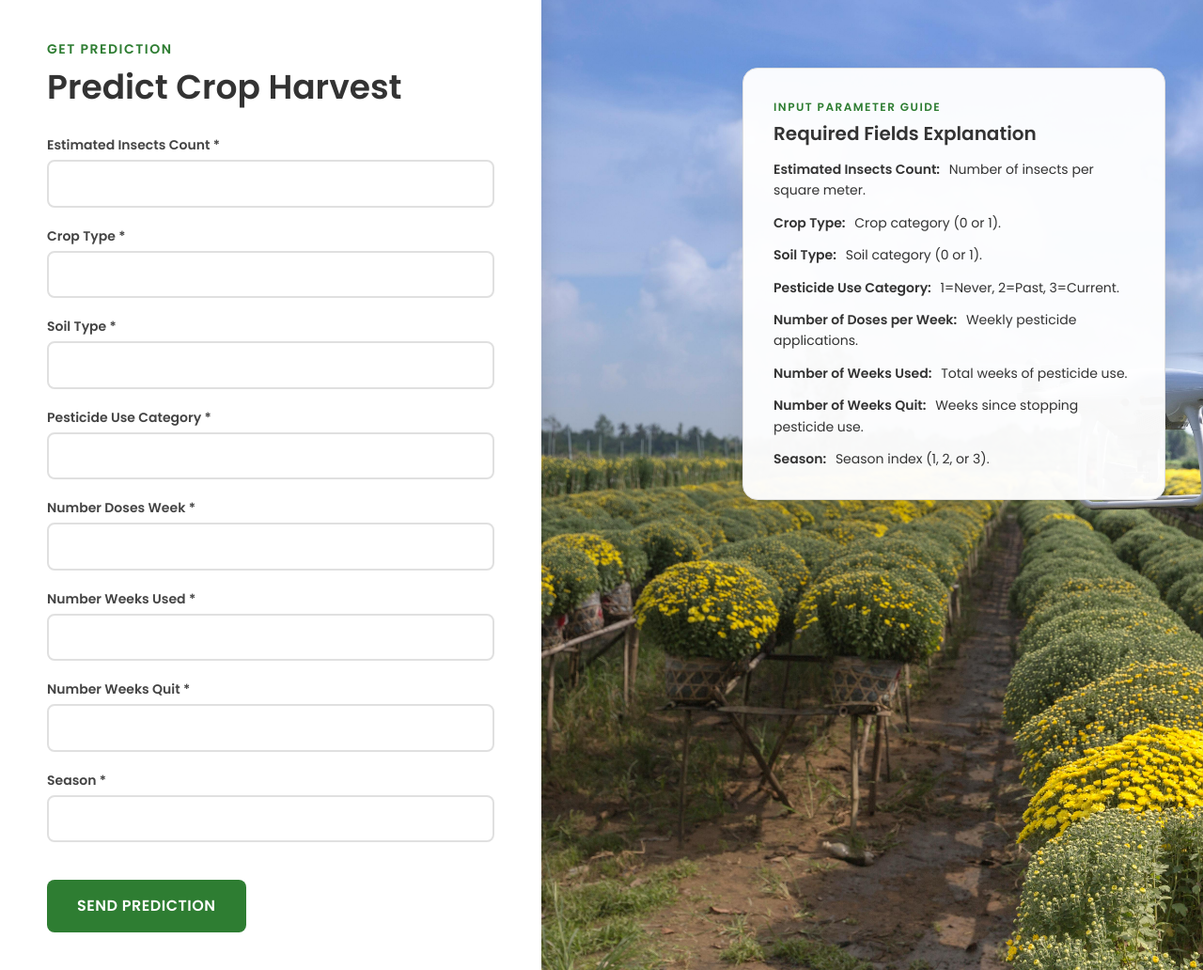
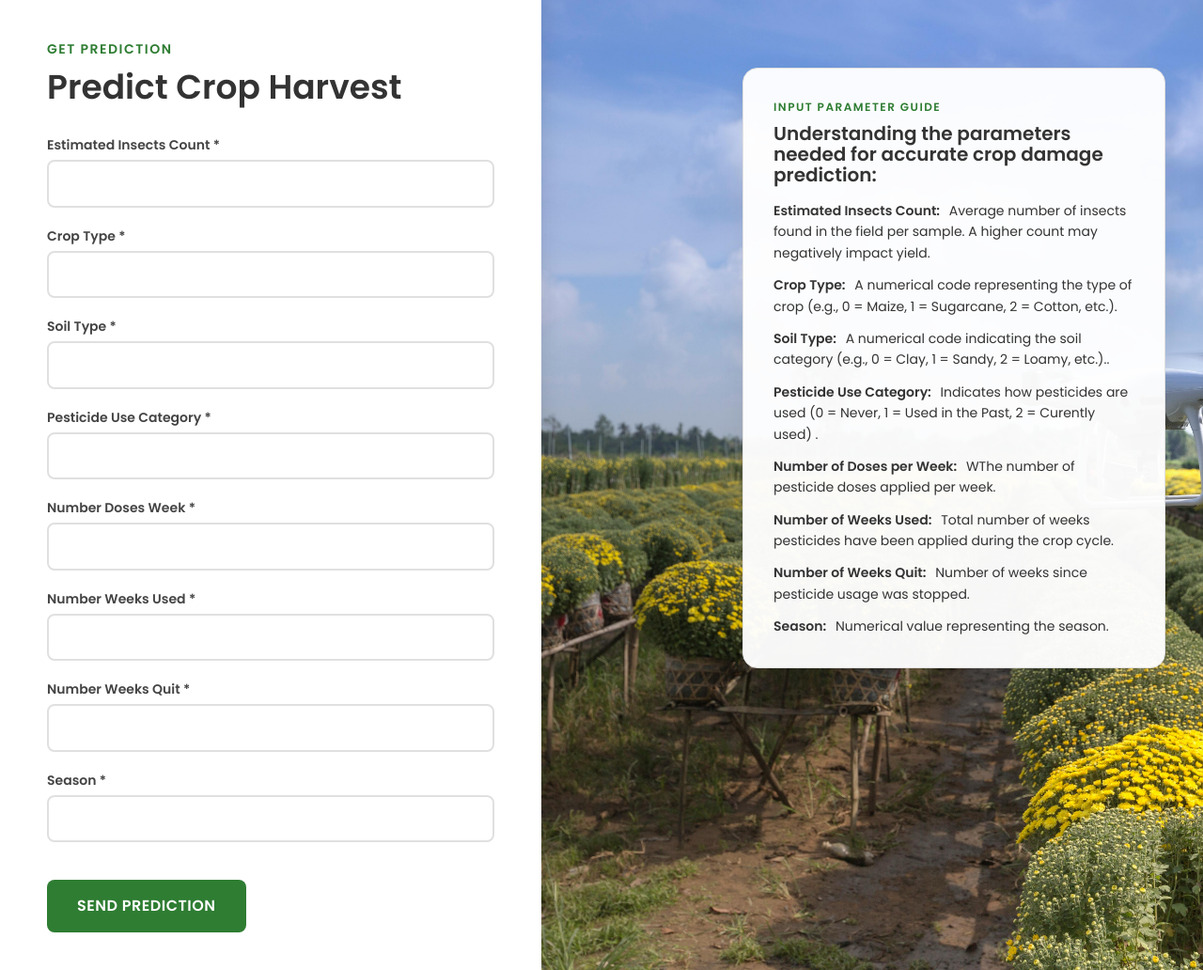
Before and after one commit to gebienha/Harvest-Prediction-Model, a Flask app: page / in a window 1280 px wide. Shown: the whole page at 94% size. Run offline with Flask 3, Linux system fonts and the light colour scheme; parts of the project's set-up code (start-up, migrations or seed data) failed here and were passed over; some libraries are stand-ins or nearby versions.

Commit message:
Update index.html

```diff
--- a/templates/index.html
+++ b/templates/index.html
@@ -435,17 +435,17 @@
         	<img src="static/images/bg-002.jpg" alt="Background Image" />
 				<div class="cs-info-overlay" style="flex: 1 1 300px; max-width: 450px;">
 				<span class="cs-topper">Input Parameter Guide</span>
-				<h3>Required Fields Explanation</h3>
+				<h3>Understanding the parameters needed for accurate crop damage prediction:</h3>
 
 				<div class="parameter-list">
-					<div class="parameter-item"><strong>Estimated Insects Count:</strong> Number of insects per square meter.</div>
-					<div class="parameter-item"><strong>Crop Type:</strong> Crop category (0 or 1).</div>
-					<div class="parameter-item"><strong>Soil Type:</strong> Soil category (0 or 1).</div>
-					<div class="parameter-item"><strong>Pesticide Use Category:</strong> 1=Never, 2=Past, 3=Current.</div>
-					<div class="parameter-item"><strong>Number of Doses per Week:</strong> Weekly pesticide applications.</div>
-					<div class="parameter-item"><strong>Number of Weeks Used:</strong> Total weeks of pesticide use.</div>
-					<div class="parameter-item"><strong>Number of Weeks Quit:</strong> Weeks since stopping pesticide use.</div>
-					<div class="parameter-item"><strong>Season:</strong> Season index (1, 2, or 3).</div>
+					<div class="parameter-item"><strong>Estimated Insects Count:</strong> Average number of insects found in the field per sample. A higher count may negatively impact yield.</div>
+					<div class="parameter-item"><strong>Crop Type:</strong> A numerical code representing the type of crop (e.g., 0 = Maize, 1 = Sugarcane, 2 = Cotton, etc.).</div>
+					<div class="parameter-item"><strong>Soil Type:</strong> A numerical code indicating the soil category (e.g., 0 = Clay, 1 = Sandy, 2 = Loamy, etc.)..</div>
+					<div class="parameter-item"><strong>Pesticide Use Category:</strong> Indicates how pesticides are used (0 = Never, 1 = Used in the Past, 2 = Curently used) .</div>
+					<div class="parameter-item"><strong>Number of Doses per Week:</strong> WThe number of pesticide doses applied per week.</div>
+					<div class="parameter-item"><strong>Number of Weeks Used:</strong> Total number of weeks pesticides have been applied during the crop cycle.</div>
+					<div class="parameter-item"><strong>Number of Weeks Quit:</strong> Number of weeks since pesticide usage was stopped.</div>
+					<div class="parameter-item"><strong>Season:</strong> Numerical value representing the season.</div>
 				</div>
 			</div>
         </div>
```
